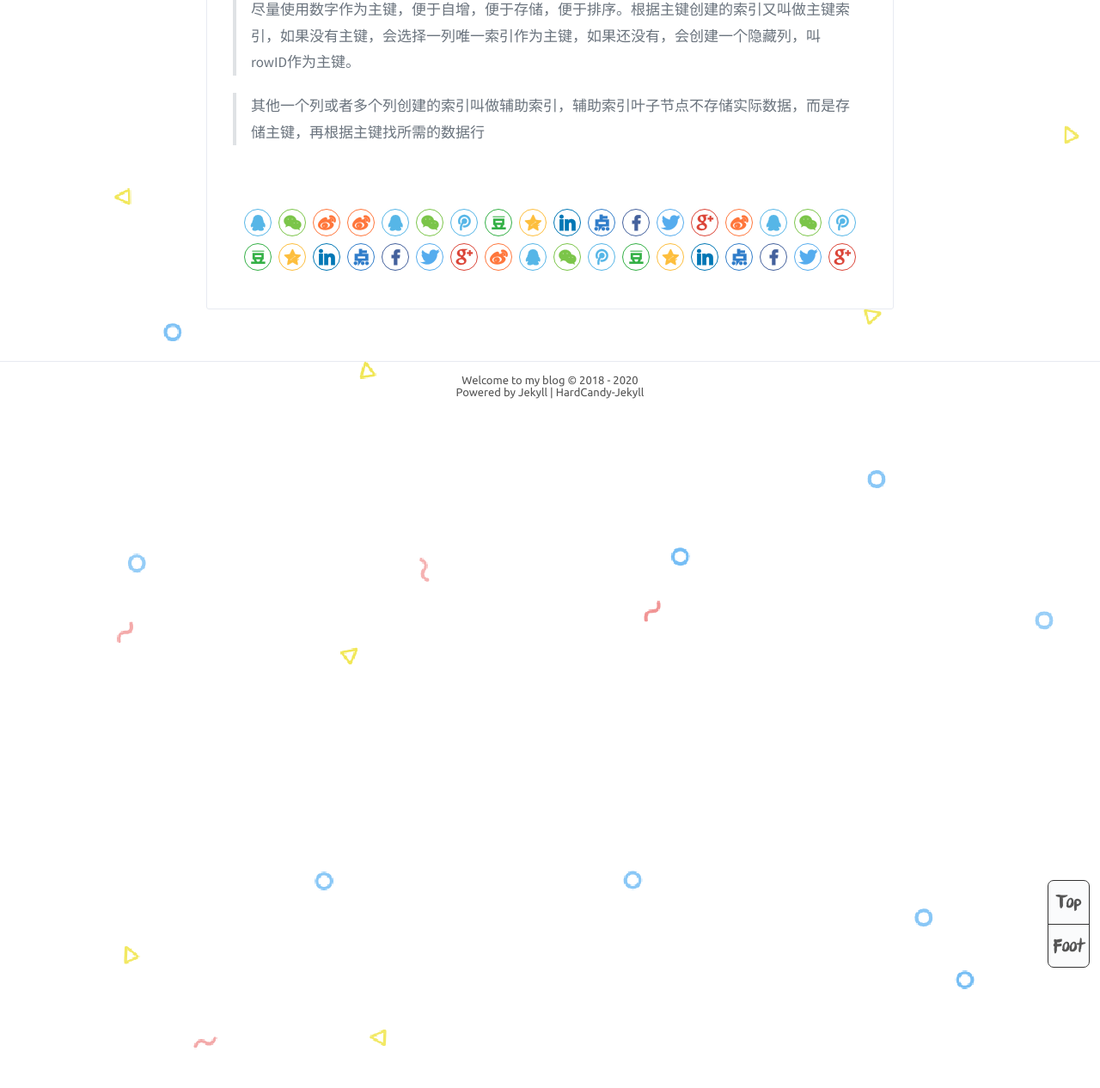
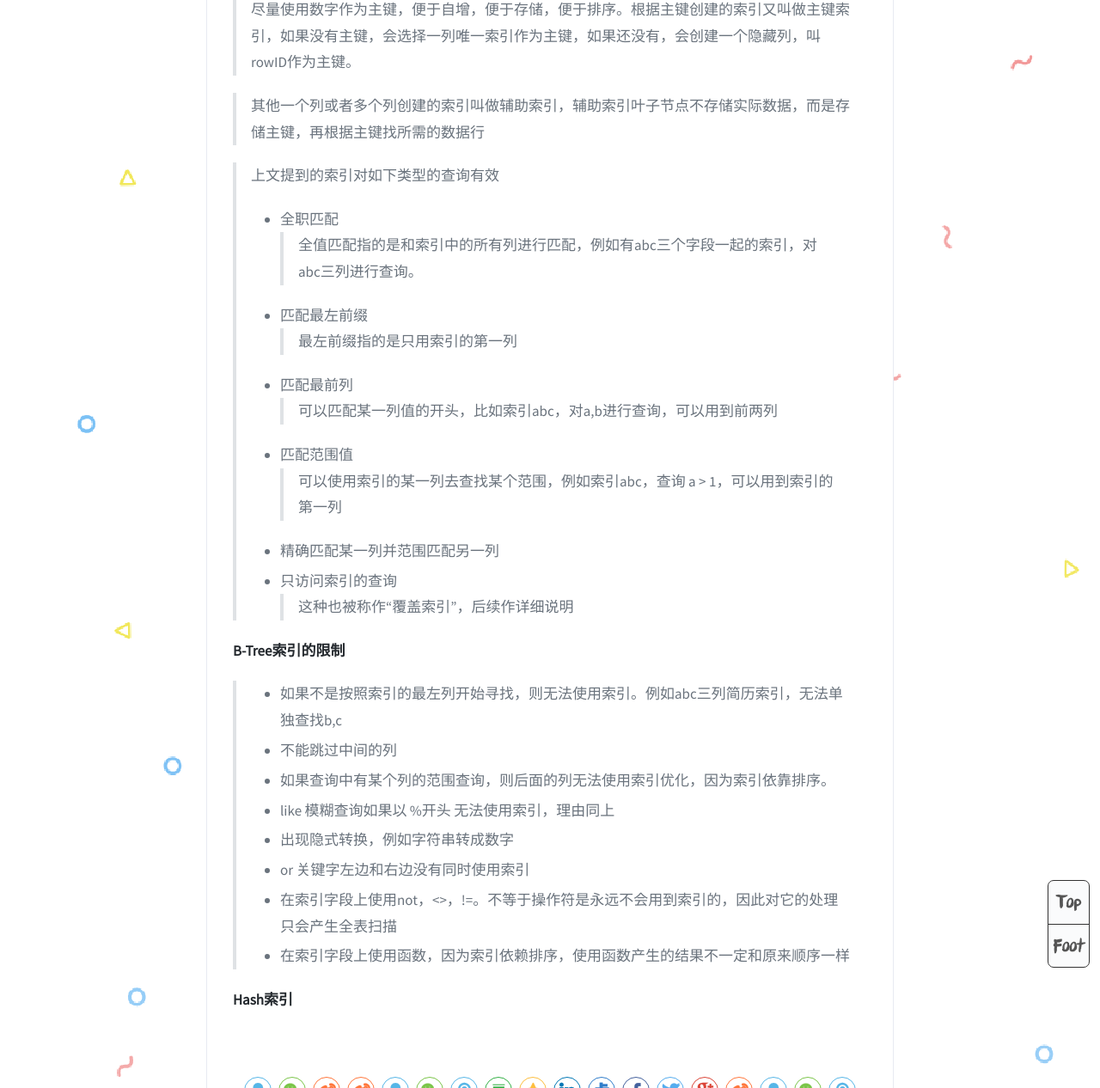
Before and after one commit to LazystudentCH/LazyStudentChhh.github.io, a Jekyll site: the page built from _posts/2020-08-29-[高性能Mysql读书笔记]3.创建高性能的索引.md, in a window 1280 px wide and 1400 px high, scrolled down 1946 px, cut to the strip 134-1400 px from the top of the window. Shown: the whole strip at 86% size. Built offline with Jekyll 4.4.1, drawn with Linux system fonts in a browser that asks for light colours; comment, search, counter and statistics services are not loaded.

Commit message:
修改文件: _posts/2020-08-29-[高性能Mysql读书笔记]3.创建高性能的索引.md

```diff
--- a/_posts/2020-08-29-[高性能Mysql读书笔记]3.创建高性能的索引.md
+++ b/_posts/2020-08-29-[高性能Mysql读书笔记]3.创建高性能的索引.md
@@ -39,3 +39,29 @@ select name from student where stu_id = 5;
 > 尽量使用数字作为主键，便于自增，便于存储，便于排序。根据主键创建的索引又叫做主键索引，如果没有主键，会选择一列唯一索引作为主键，如果还没有，会创建一个隐藏列，叫rowID作为主键。
 
 > 其他一个列或者多个列创建的索引叫做辅助索引，辅助索引叶子节点不存储实际数据，而是存储主键，再根据主键找所需的数据行
+
+> 上文提到的索引对如下类型的查询有效
+> * 全职匹配
+	> 全值匹配指的是和索引中的所有列进行匹配，例如有abc三个字段一起的索引，对abc三列进行查询。
+> * 匹配最左前缀
+	> 最左前缀指的是只用索引的第一列
+> * 匹配最前列
+	> 可以匹配某一列值的开头，比如索引abc，对a,b进行查询，可以用到前两列
+> * 匹配范围值
+	> 可以使用索引的某一列去查找某个范围，例如索引abc，查询 a > 1，可以用到索引的第一列
+> * 精确匹配某一列并范围匹配另一列
+> * 只访问索引的查询
+	> 这种也被称作“覆盖索引”，后续作详细说明
+
+**B-Tree索引的限制**
+>* 如果不是按照索引的最左列开始寻找，则无法使用索引。例如abc三列简历索引，无法单独查找b,c
+>* 不能跳过中间的列
+>* 如果查询中有某个列的范围查询，则后面的列无法使用索引优化，因为索引依靠排序。
+>* like 模糊查询如果以 %开头 无法使用索引，理由同上
+>* 出现隐式转换，例如字符串转成数字
+>* or 关键字左边和右边没有同时使用索引
+>* 在索引字段上使用not，<>，!=。不等于操作符是永远不会用到索引的，因此对它的处理只会产生全表扫描
+>* 在索引字段上使用函数，因为索引依赖排序，使用函数产生的结果不一定和原来顺序一样
+
+
+**Hash索引**
```
